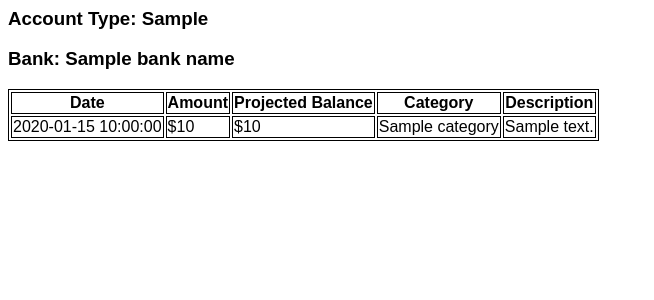
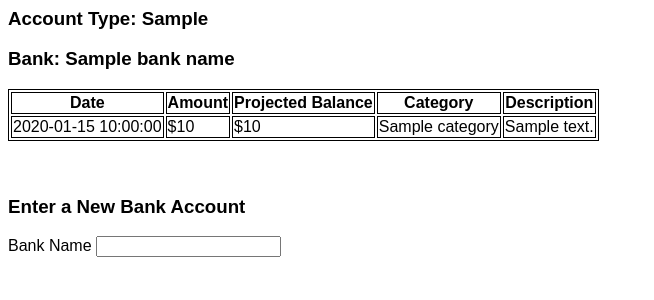
Before and after one commit to ichan266/Project---Projected-Budget, a Flask app: template templates/welcome.html in a window 1280 px wide. Shown: the part 161-461 px from the top of the page, without its empty margins (0-654 px from the left). Run offline with Flask 2, Linux system fonts and the light colour scheme; the template is opened without the code that fills it: most values are stand-ins (such as "Sample title", 1, 10 or a date in 2020).

```diff
--- a/server.py
+++ b/server.py
@@ -28,10 +28,10 @@ def register_user():
     email = request.form['email']
     password = request.form['password']
 
-    if email == crud.get_user_by_email(email).email:
+    if crud.get_user_by_email(email) != None:
         flash("Account already existed. Please try again.")
     else:
-        new_user = crud.create_user(first_name, last_name, email, password)
+        crud.create_user(first_name, last_name, email, password)
         flash("Account Created!")
 
     return redirect('/')
--- a/templates/welcome.html
+++ b/templates/welcome.html
@@ -1,7 +1,7 @@
 {% extends 'base.html' %}
 {% block title %}Profile{% endblock %}
 
-{%block body%}
+{% block body %}
 <h1>Hi! {{ session['user_name'] }}</h1>
 <h2>Your User ID is {{ session['user_id'] }}</h2>
 <h3>Account ID: {{ account_id }}</h3>
@@ -27,5 +27,18 @@
       {% set ns.balance = entry.amount + ns.balance %}
     {% endfor %}
   </table>
+<br>
+<br>
+<!-- Create a new bank account -->
+<h3>Enter a New Bank Account</h3>
+<form id="create_bank_account" action="/create_bank_account" method="POST">
+  <p>
+    Bank Name <input type="text" name="bank_name" required>
+  </p>
+<form id="create_account" action="/"
 
-{% endblock %}
+
+</form>
+
+
+  {% endblock %}
```
Also changed, not shown: crud.py (+12 -12 lines), templates/homepage.html (+4 -8 lines).
